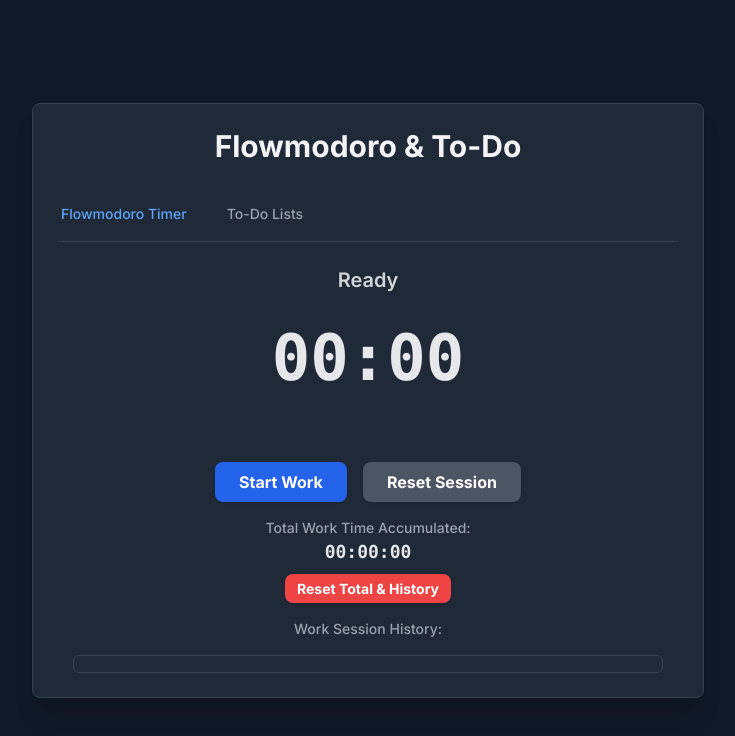
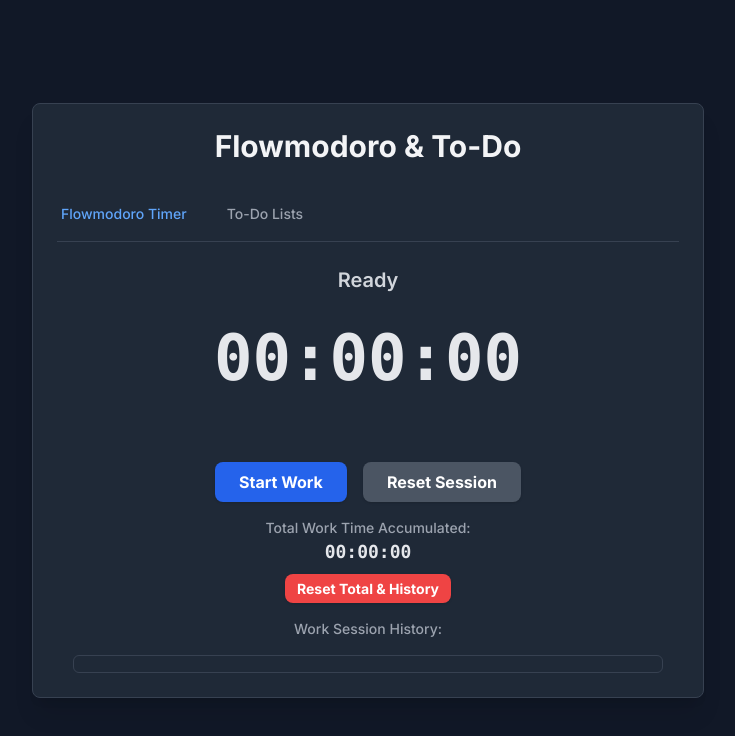
Before and after one commit to Dewakd/flowmodoro, a plain HTML site: page index.html in a window 1280 px wide. Shown: the whole page, without its empty margins (272-1007 px from the left). Drawn offline with nearby package versions, Linux system fonts and the light colour scheme.

Commit message:
now in hour

```diff
--- a/index.html
+++ b/index.html
@@ -25,7 +25,7 @@
             font-size: 4rem;
             font-weight: 700;
             color: #e5e7eb;
-            min-width: 180px; /* Ensure space for HH:MM:SS */
+            min-width: 280px; /* Increased to ensure space for HH:MM:SS */
             text-align: center;
         }
         .todo-card {
@@ -286,7 +286,7 @@
         }
 
         // --- Utility Functions ---
-        function formatTime(totalSeconds, showHours = false) {
+        function formatTime(totalSeconds, showHours = true) {
             if (isNaN(totalSeconds) || totalSeconds < 0) { totalSeconds = 0; }
             const hours = Math.floor(totalSeconds / 3600);
             const minutes = Math.floor((totalSeconds % 3600) / 60);
@@ -294,7 +294,7 @@
             const H = hours.toString().padStart(2, '0');
             const M = minutes.toString().padStart(2, '0');
             const S = seconds.toString().padStart(2, '0');
-            return showHours ? `${H}:${M}:${S}` : `${M}:${S}`;
+            return `${H}:${M}:${S}`;
         }
 
         function formatDateTime(isoString) {
```
